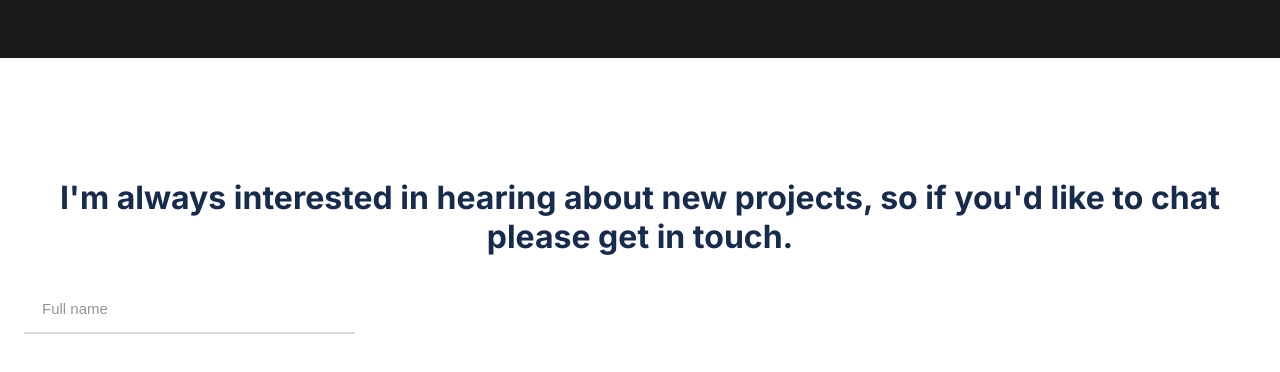
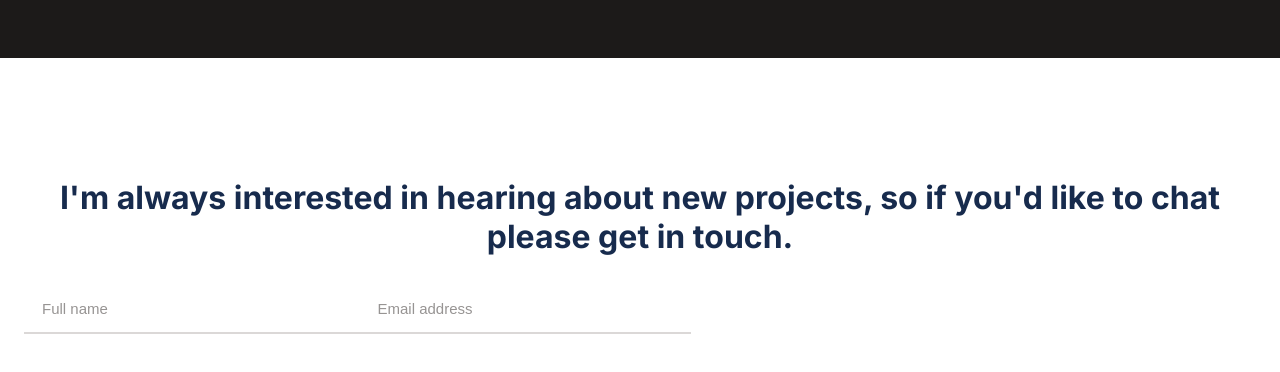
Before and after one commit to rbhatt1999/Portfolio, a website: page index.html in a window 1280 px wide. Shown: the part 5268-5640 px from the top of the page. Drawn offline with Linux system fonts and the light colour scheme.

Commit message:
Add email input with styles

```diff
--- a/css/main.css
+++ b/css/main.css
@@ -421,3 +421,21 @@ header {
   border-bottom: 2px solid #dbd8d7;
   padding-bottom: 14px;
 }
+
+#email {
+  width: 295px;
+  height: 18px;
+  border: none;
+  font-weight: 400;
+  font-size: 15px;
+  margin: 0 16px 0 16px;
+}
+
+#email::placeholder {
+  color: #979493;
+}
+
+.email-label {
+  border-bottom: 2px solid #dbd8d7;
+  padding-bottom: 14px;
+}
--- a/index.html
+++ b/index.html
@@ -162,6 +162,9 @@
       <label for="name" class="name-label">
         <input type="text" id="name" name="name" placeholder="Full name" required maxlength="30">
       </label>
+      <label for="email" class="email-label">
+        <input type="email" name="email" id="email" placeholder="Email address" required>
+      </label>
       </form>
     </footer>
   </main>
```
